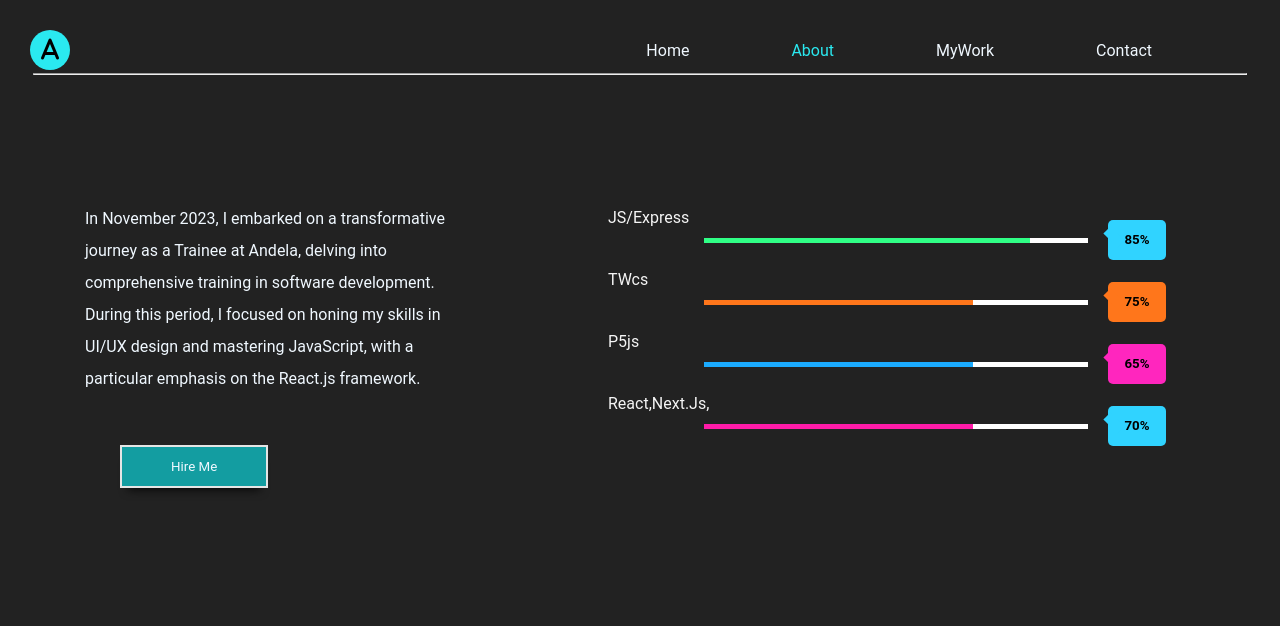
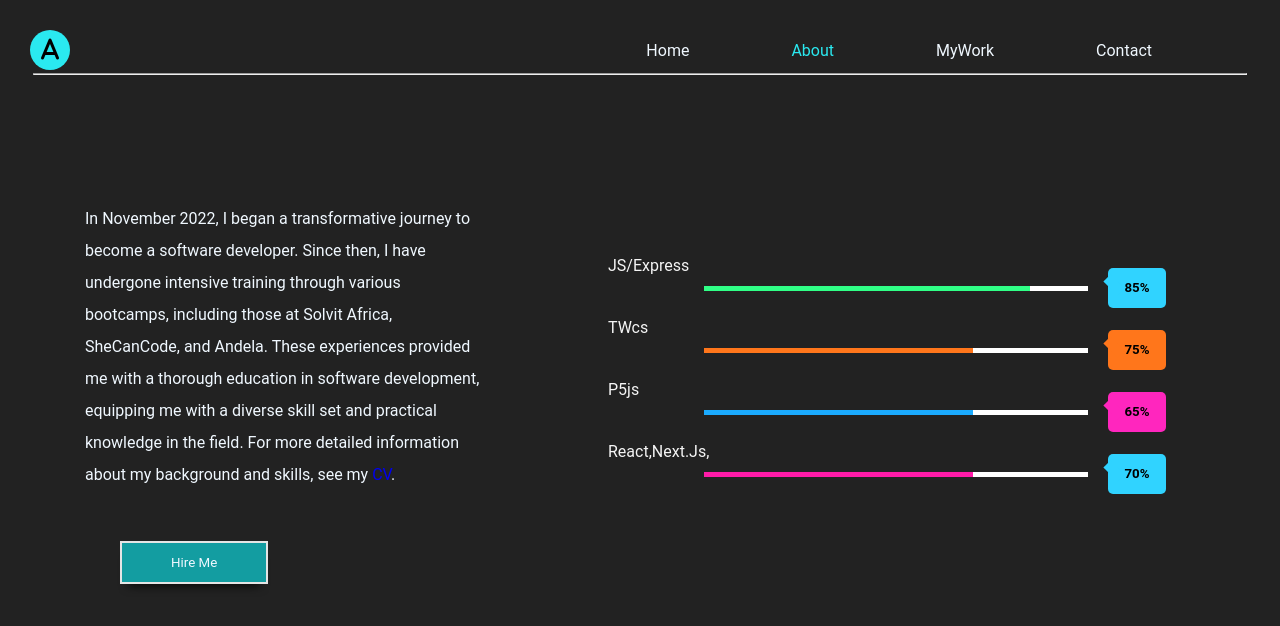
Before and after one commit to Vanessa-bitega/portfolio, a website: page about.html in a window 1280 px wide. Drawn offline with Linux system fonts and the light colour scheme.

Commit message:
my portfolio

```diff
--- a/about.html
+++ b/about.html
@@ -52,7 +52,8 @@
         <div class="hero-text">
           <h5 style="margin-bottom: -5em; "></h5>
           <p style="padding: 20px;">
-            In November 2023, I embarked on a transformative journey as a Trainee at Andela, delving into comprehensive training in software development. During this period, I focused on honing my skills in UI/UX design and mastering JavaScript, with a particular emphasis on the React.js framework. </p>
+            In November 2022, I began a transformative journey to become a software developer. Since then, I have undergone intensive training through various bootcamps, including those at Solvit Africa, SheCanCode, and Andela. These experiences provided me with a thorough education in software development, equipping me with a diverse skill set and practical knowledge in the field. For more detailed information about my background and skills, see my <a href="📑 CV abewe (3).pdf" download>CV</a>.
+        </p>
 
         </div>
 
```
